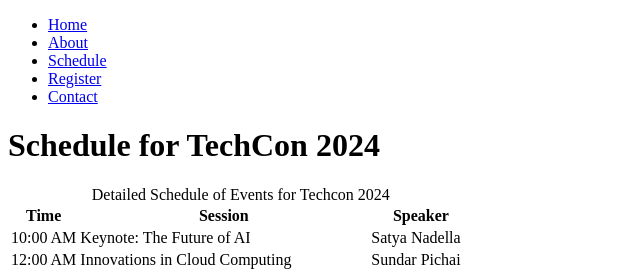
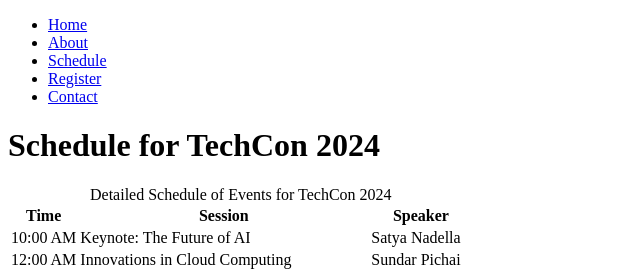
Before and after one commit to victor20-tech/TechCon_HTML, a plain HTML site: page techcon_website/schedule.html in a window 1280 px wide. Shown: the top 273 px of the page, 0-640 px from the left. Drawn offline with Linux system fonts and the light colour scheme.

Commit message:
Update schedule.html

```diff
--- a/techcon_website/schedule.html
+++ b/techcon_website/schedule.html
@@ -18,7 +18,7 @@
         </nav>
         <h1>Schedule for TechCon 2024</h1>
         <table>
-            <caption>Detailed Schedule of Events for Techcon 2024</caption>
+            <caption>Detailed Schedule of Events for TechCon 2024</caption>
             <thead>
                 <tr>
                     <th scope="col">Time</th>
```
